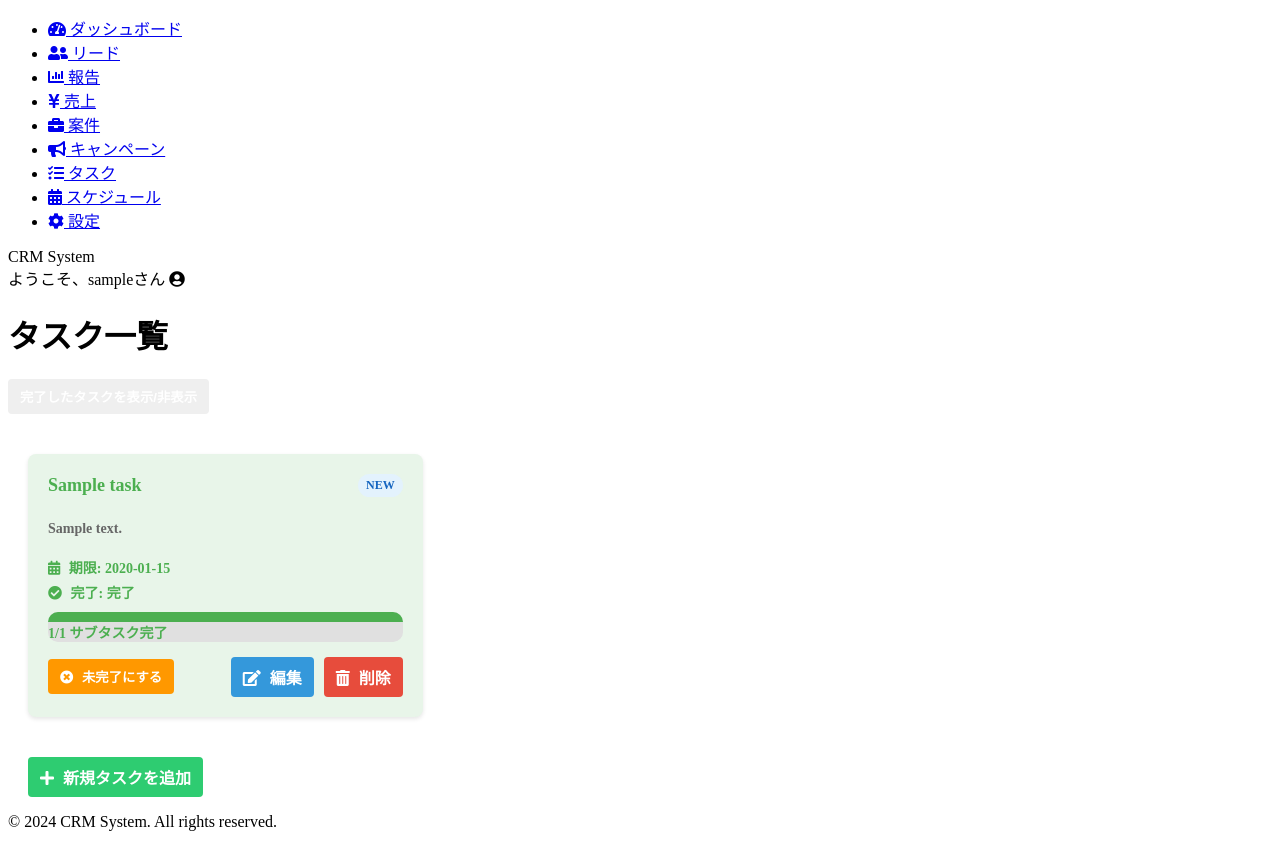
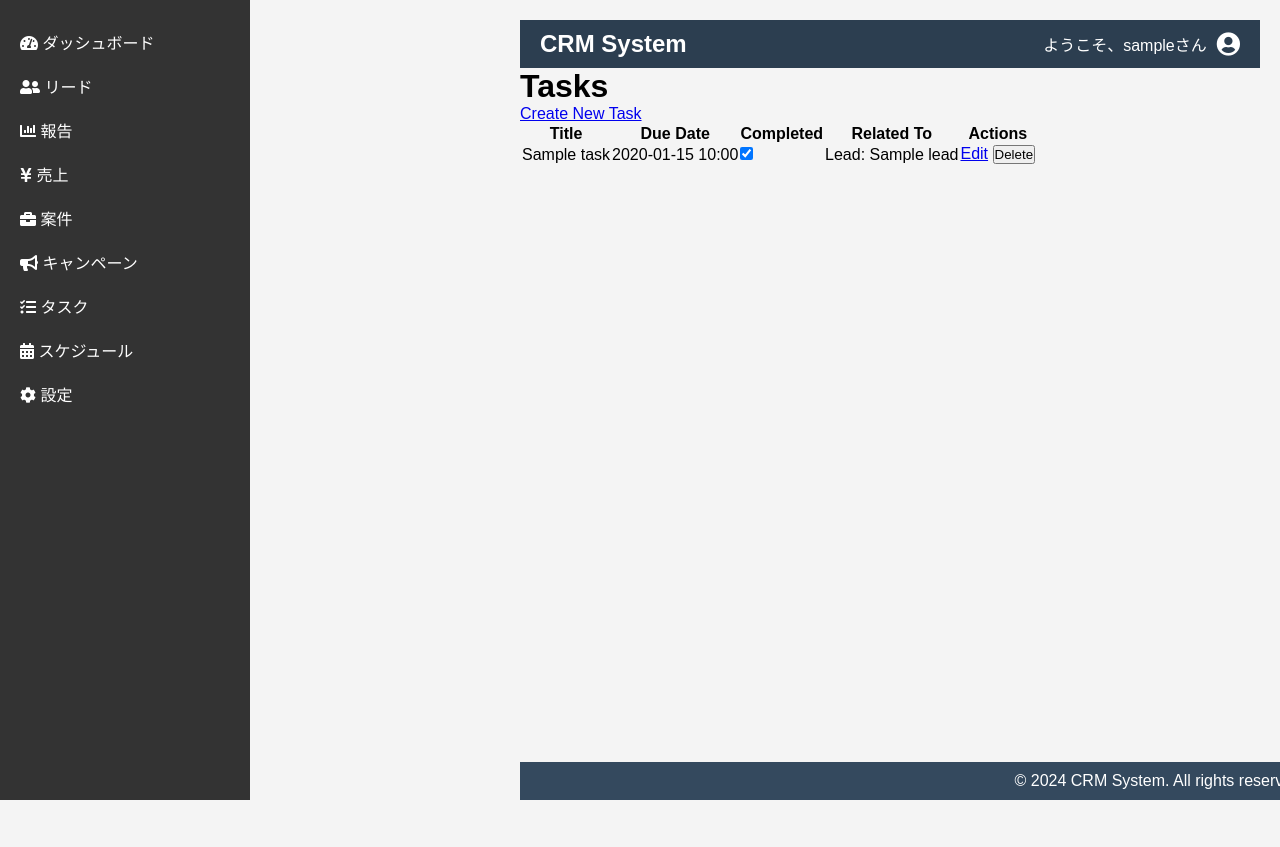
Before and after one commit to macnishio/CRMbyReplitCreate, a Flask app: page /tasks/ in a window 1280 px wide. After the commit the page ends 800 px from the top, so only its background shows below. Run offline with Flask 3, Linux system fonts and the light colour scheme; a user stored in the database is signed in; tables that the repository leaves empty hold one stand-in row (values such as "Sample post").

Commit message:
Restored to '518b90f5dc99d8d27afe120488e0d2e9dc363395'

```diff
--- a/routes/tasks.py
+++ b/routes/tasks.py
@@ -1,7 +1,7 @@
-from flask import Blueprint, render_template, redirect, url_for, flash, request, jsonify
+from flask import Blueprint, render_template, redirect, url_for, flash, request
 from flask_login import login_required, current_user
 from extensions import db
-from models import Task, User, Lead, Opportunity, Account, Subtask
+from models import Task, User, Lead, Opportunity, Account
 from forms import TaskForm
 from datetime import datetime
 
@@ -10,8 +10,8 @@
 @bp.route('/')
 @login_required
 def list_tasks():
-    tasks = Task.query.filter_by(user_id=current_user.id).order_by(Task.due_date.asc()).all()
-    return render_template('tasks/list_tasks.html', tasks=tasks)
+    tasks = Task.query.filter_by(user_id=current_user.id).all()
+    return render_template('tasks/list.html', tasks=tasks)
 
 @bp.route('/create', methods=['GET', 'POST'])
 @login_required
@@ -27,8 +27,6 @@
             title=form.title.data,
             description=form.description.data,
             due_date=form.due_date.data,
-            status='New',
-            priority=form.priority.data,
             user_id=form.user_id.data,
             lead_id=form.lead_id.data if form.lead_id.data != 0 else None,
             opportunity_id=form.opportunity_id.data if form.opportunity_id.data != 0 else None,
@@ -36,9 +34,9 @@
         )
         db.session.add(task)
         db.session.commit()
-        flash('タスクが正常に作成されました', 'success')
+        flash('Task created successfully')
         return redirect(url_for('tasks.list_tasks'))
-    return render_template('tasks/create_task.html', form=form)
+    return render_template('tasks/create.html', form=form)
 
 @bp.route('/<int:id>/edit', methods=['GET', 'POST'])
 @login_required
@@ -56,9 +54,9 @@
         task.opportunity_id = form.opportunity_id.data if form.opportunity_id.data != 0 else None
         task.account_id = form.account_id.data if form.account_id.data != 0 else None
         db.session.commit()
-        flash('タスクが正常に更新されました', 'success')
+        flash('Task updated successfully')
         return redirect(url_for('tasks.list_tasks'))
-    return render_template('tasks/edit_task.html', form=form, task=task)
+    return render_template('tasks/edit.html', form=form, task=task)
 
 @bp.route('/<int:id>/delete', methods=['POST'])
 @login_required
@@ -66,7 +64,7 @@
     task = Task.query.get_or_404(id)
     db.session.delete(task)
     db.session.commit()
-    flash('タスクが正常に削除されました', 'success')
+    flash('Task deleted successfully')
     return redirect(url_for('tasks.list_tasks'))
 
 @bp.route('/<int:id>/toggle', methods=['POST'])
@@ -74,29 +72,6 @@
 def toggle_task(id):
     task = Task.query.get_or_404(id)
     task.completed = not task.completed
-    if task.completed:
-        task.status = 'Completed'
-    else:
-        task.status = 'In Progress'
     db.session.commit()
-    return jsonify({'success': True, 'completed': task.completed})
-
-@bp.route('/<int:id>/subtasks/add', methods=['POST'])
-@login_required
-def add_subtask(id):
-    task = Task.query.get_or_404(id)
-    subtask_title = request.form.get('subtask_title')
-    if subtask_title:
-        subtask = Subtask(title=subtask_title, task_id=task.id)
-        db.session.add(subtask)
-        db.session.commit()
-        flash('サブタスクが正常に追加されました', 'success')
-    return redirect(url_for('tasks.edit_task', id=id))
-
-@bp.route('/subtasks/<int:id>/toggle', methods=['POST'])
-@login_required
-def toggle_subtask(id):
-    subtask = Subtask.query.get_or_404(id)
-    subtask.completed = not subtask.completed
-    db.session.commit()
-    return jsonify({'success': True, 'completed': subtask.completed})
+    flash('Task status updated')
+    return redirect(url_for('tasks.list_tasks'))
--- a/static/css/styles.css
+++ b/static/css/styles.css
@@ -1,11 +1,125 @@
-/* Existing styles... */
-
-/* Task Controls */
-.task-controls {
-    margin-bottom: 20px;
+/* Reset and base styles */
+* {
+    margin: 0;
+    padding: 0;
+    box-sizing: border-box;
 }
 
-/* Enhanced Task Card Styles */
+body {
+    font-family: Arial, sans-serif;
+    background-color: #f4f4f4;
+}
+
+/* Layout */
+.dashboard-container {
+    display: flex;
+    min-height: 100vh;
+}
+
+/* Sidebar styles */
+.sidebar {
+    width: 250px;
+    background-color: #333;
+    color: white;
+    padding-top: 20px;
+}
+
+.sidebar ul {
+    list-style-type: none;
+}
+
+.sidebar li {
+    padding: 10px 20px;
+}
+
+.sidebar a {
+    color: white;
+    text-decoration: none;
+    display: block;
+    transition: background-color 0.3s;
+}
+
+.sidebar a:hover {
+    background-color: #444;
+}
+
+/* Main content area */
+.main-content {
+    flex-grow: 1;
+    padding: 20px;
+    margin-left: 250px; /* Match sidebar width */
+}
+
+/* Header styles */
+.header {
+    background-color: #2c3e50;
+    color: white;
+    padding: 10px 20px;
+    display: flex;
+    justify-content: space-between;
+    align-items: center;
+}
+
+.logo {
+    font-size: 24px;
+    font-weight: bold;
+}
+
+.user-profile {
+    display: flex;
+    align-items: center;
+}
+
+.user-profile span {
+    margin-right: 10px;
+}
+
+.avatar {
+    font-size: 24px;
+    color: white;
+}
+
+/* Footer styles */
+.footer {
+    background-color: #34495e;
+    color: white;
+    text-align: center;
+    padding: 10px;
+    position: fixed;
+    bottom: 0;
+    width: 100%;
+}
+
+/* Responsive styles */
+@media (max-width: 768px) {
+    .dashboard-container {
+        flex-direction: column;
+    }
+
+    .sidebar {
+        width: 100%;
+        order: 2;
+    }
+
+    .main-content {
+        margin-left: 0;
+        order: 1;
+    }
+
+    .header {
+        flex-direction: column;
+        align-items: flex-start;
+    }
+
+    .user-profile {
+        margin-top: 10px;
+    }
+}
+
+/* Card Grid Styles */
+.opportunity-grid,
+.lead-grid,
+.schedule-grid,
 .task-grid {
     display: grid;
     grid-template-columns: repeat(auto-fill, minmax(300px, 1fr));
@@ -13,132 +127,61 @@
     padding: 20px;
 }
 
+/* Card Styles */
+.opportunity-card,
+.lead-card,
+.schedule-card,
 .task-card {
     background-color: #fff;
     border-radius: 8px;
     box-shadow: 0 2px 4px rgba(0, 0, 0, 0.1);
     padding: 20px;
-    transition: transform 0.3s ease, box-shadow 0.3s ease;
-    display: flex;
-    flex-direction: column;
+    transition: transform 0.3s ease;
 }
 
+.opportunity-card:hover,
+.lead-card:hover,
+.schedule-card:hover,
 .task-card:hover {
     transform: translateY(-5px);
-    box-shadow: 0 4px 8px rgba(0, 0, 0, 0.15);
 }
 
-.task-card.completed {
-    background-color: #e8f5e9;
-}
-
-.task-card.hidden {
-    display: none;
-}
-
-.task-header {
-    display: flex;
-    justify-content: space-between;
-    align-items: center;
+.opportunity-card h2,
+.lead-card h2,
+.schedule-card h2,
+.task-card h2 {
+    font-size: 18px;
     margin-bottom: 10px;
 }
 
-.task-header h2 {
-    font-size: 18px;
-    margin: 0;
+.opportunity-card p,
+.lead-card p,
+.schedule-card p,
+.task-card p {
+    margin-bottom: 5px;
 }
 
-.task-status {
-    font-size: 12px;
-    padding: 4px 8px;
-    border-radius: 12px;
-    text-transform: uppercase;
-}
-
-.task-status.new { background-color: #e3f2fd; color: #1565c0; }
-.task-status.in-progress { background-color: #fff3e0; color: #e65100; }
-.task-status.completed { background-color: #e8f5e9; color: #2e7d32; }
-
-.task-description {
-    font-size: 14px;
-    color: #666;
-    margin-bottom: 15px;
-    flex-grow: 1;
-}
-
-.task-details {
-    font-size: 14px;
-    margin-bottom: 15px;
-}
-
-.task-details p {
-    margin: 5px 0;
-}
-
-.task-details i {
-    margin-right: 5px;
-}
-
-.completed {
-    color: #4caf50;
-    font-weight: bold;
-}
-
-.not-completed {
-    color: #f44336;
-    font-weight: bold;
-}
-
-/* Subtask Progress Bar */
-.subtask-progress {
-    margin-top: 10px;
-    background-color: #e0e0e0;
-    border-radius: 10px;
-    overflow: hidden;
-}
-
-.progress-bar {
-    height: 10px;
-    background-color: #4caf50;
-    transition: width 0.3s ease;
-}
-
-/* Card Actions */
 .card-actions {
     display: flex;
     justify-content: space-between;
-    align-items: center;
-    margin-top: auto;
-}
-
-.action-buttons {
-    display: flex;
-    gap: 10px;
+    margin-top: 15px;
 }
 
 .btn {
-    padding: 8px 12px;
+    padding: 5px 10px;
     border-radius: 4px;
     text-decoration: none;
     color: #fff;
     font-weight: bold;
-    transition: background-color 0.3s ease;
-    border: none;
-    cursor: pointer;
 }
 
-.btn i {
-    margin-right: 5px;
+.btn-edit {
+    background-color: #3498db;
 }
 
-.btn-toggle-complete { background-color: #ff9800; }
-.btn-toggle-complete:hover { background-color: #f57c00; }
-
-.btn-edit { background-color: #3498db; }
-.btn-edit:hover { background-color: #2980b9; }
-
-.btn-delete { background-color: #e74c3c; }
-.btn-delete:hover { background-color: #c0392b; }
+.btn-delete {
+    background-color: #e74c3c;
+}
 
 .btn-add {
     background-color: #2ecc71;
@@ -146,11 +189,56 @@
     margin-top: 20px;
     margin-left: 20px;
 }
-.btn-add:hover { background-color: #27ae60; }
 
-/* Priority Colors */
-.task-card[data-priority="high"] { border-left: 5px solid #f44336; }
-.task-card[data-priority="medium"] { border-left: 5px solid #ff9800; }
-.task-card[data-priority="low"] { border-left: 5px solid #4caf50; }
+/* Specific card styles */
+.lead-card {
+    border-left: 5px solid #3498db;
+}
 
-/* Existing styles... */
+.schedule-card {
+    border-left: 5px solid #f39c12;
+}
+
+.task-card {
+    border-left: 5px solid #2ecc71;
+}
+
+.task-card .completed {
+    color: #27ae60;
+    font-weight: bold;
+}
+
+.task-card .not-completed {
+    color: #e74c3c;
+    font-weight: bold;
+}
+
+/* Schedule view toggle styles */
+.view-toggle {
+    display: flex;
+    justify-content: center;
+    margin-bottom: 20px;
+}
+
+.view-toggle button {
+    padding: 10px 20px;
+    margin: 0 5px;
+    border: none;
+    background-color: #f0f0f0;
+    cursor: pointer;
+    border-radius: 5px;
+    transition: background-color 0.3s;
+}
+
+.view-toggle button.active {
+    background-color: #3498db;
+    color: white;
+}
+
+/* Calendar view styles */
+.calendar-view {
+    background-color: white;
+    padding: 20px;
+    border-radius: 8px;
+    box-shadow: 0 2px 4px rgba(0, 0, 0, 0.1);
+}
--- a/templates/tasks/list_tasks.html
+++ b/templates/tasks/list_tasks.html
@@ -2,75 +2,22 @@
 {% block title %}タスク一覧{% endblock %}
 {% block content %}
 <h1>タスク一覧</h1>
-<div class="task-controls">
-    <button id="toggleCompletedTasks" class="btn btn-secondary">完了したタスクを表示/非表示</button>
-</div>
 <div class="task-grid">
     {% for task in tasks %}
-    <div class="task-card {% if task.completed %}completed{% endif %}" data-priority="{{ task.priority }}">
-        <div class="task-header">
-            <h2>{{ task.title }}</h2>
-            <span class="task-status {{ task.status.lower() }}">{{ task.status }}</span>
-        </div>
-        <p class="task-description">{{ task.description }}</p>
-        <div class="task-details">
-            <p><i class="fas fa-calendar-alt"></i> 期限: {{ task.due_date.strftime('%Y-%m-%d') if task.due_date else 'なし' }}</p>
-            <p><i class="fas fa-check-circle"></i> 完了: <span class="{{ 'completed' if task.completed else 'not-completed' }}">{{ '完了' if task.completed else '未完了' }}</span></p>
-            {% if task.subtasks %}
-            <div class="subtask-progress">
-                <div class="progress-bar" style="width: {{ (task.completed_subtasks / task.total_subtasks) * 100 }}%"></div>
-                <span>{{ task.completed_subtasks }}/{{ task.total_subtasks }} サブタスク完了</span>
-            </div>
-            {% endif %}
-        </div>
+    <div class="task-card">
+        <h2>{{ task.title }}</h2>
+        <p><strong>説明:</strong> {{ task.description }}</p>
+        <p><strong>期限:</strong> {{ task.due_date.strftime('%Y-%m-%d') if task.due_date else 'N/A' }}</p>
+        <p><strong>ステータス:</strong> {{ task.status }}</p>
+        <p><strong>完了:</strong> <span class="{{ 'completed' if task.completed else 'not-completed' }}">{{ '完了' if task.completed else '未完了' }}</span></p>
         <div class="card-actions">
-            <button class="btn btn-toggle-complete" data-task-id="{{ task.id }}">
-                <i class="fas {% if task.completed %}fa-times-circle{% else %}fa-check-circle{% endif %}"></i>
-                {{ '未完了にする' if task.completed else '完了にする' }}
-            </button>
-            <div class="action-buttons">
-                <a href="{{ url_for('tasks.edit_task', id=task.id) }}" class="btn btn-edit"><i class="fas fa-edit"></i> 編集</a>
-                <a href="{{ url_for('tasks.delete_task', id=task.id) }}" class="btn btn-delete" onclick="return confirm('本当にこのタスクを削除しますか？');"><i class="fas fa-trash-alt"></i> 削除</a>
-            </div>
+            <a href="{{ url_for('tasks.edit_task', id=task.id) }}" class="btn btn-edit">編集</a>
+            <a href="{{ url_for('tasks.delete_task', id=task.id) }}" class="btn btn-delete" onclick="return confirm('本当にこのタスクを削除しますか？');">削除</a>
         </div>
     </div>
     {% endfor %}
 </div>
 <div class="add-task">
-    <a href="{{ url_for('tasks.add_task') }}" class="btn btn-add"><i class="fas fa-plus"></i> 新規タスクを追加</a>
+    <a href="{{ url_for('tasks.add_task') }}" class="btn btn-add">新規タスクを追加</a>
 </div>
 {% endblock %}
-
-{% block extra_scripts %}
-<script>
-document.addEventListener('DOMContentLoaded', function() {
-    const toggleCompletedTasksBtn = document.getElementById('toggleCompletedTasks');
-    const taskCards = document.querySelectorAll('.task-card');
-
-    toggleCompletedTasksBtn.addEventListener('click', function() {
-        taskCards.forEach(card => {
-            if (card.classList.contains('completed')) {
-                card.classList.toggle('hidden');
-            }
-        });
-    });
-
-    document.querySelectorAll('.btn-toggle-complete').forEach(btn => {
-        btn.addEventListener('click', function() {
-            const taskId = this.getAttribute('data-task-id');
-            fetch(`/tasks/${taskId}/toggle`, { method: 'POST' })
-                .then(response => response.json())
-                .then(data => {
-                    if (data.success) {
-                        const card = this.closest('.task-card');
-                        card.classList.toggle('completed');
-                        this.innerHTML = card.classList.contains('completed') ?
-                            '<i class="fas fa-times-circle"></i> 未完了にする' :
-                            '<i class="fas fa-check-circle"></i> 完了にする';
-                    }
-                });
-        });
-    });
-});
-</script>
-{% endblock %}
```
Also changed, not shown: forms.py (+10 -16 lines), models.py (+6 -20 lines), 1 other file.
